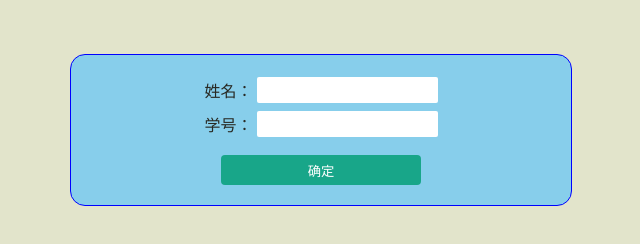
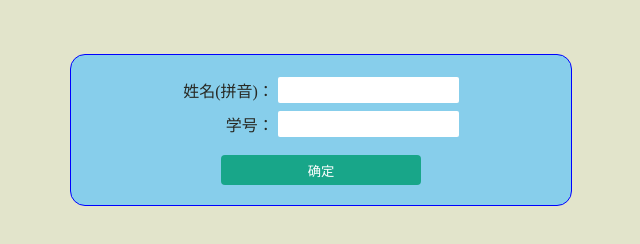
Before and after one commit to Jie-Tree/makeBomb, a plain HTML site: page httpserver/index.html in a window 1280 px wide. Shown: the whole page, without its empty margins (319-959 px from the left). Drawn offline with Linux system fonts and the light colour scheme.

Commit message:
use pinyin

```diff
--- a/httpserver/index.html
+++ b/httpserver/index.html
@@ -66,7 +66,7 @@
 			<table>
 				<tbody>
 					<tr>
-						<td>姓名：</td>
+						<td>姓名(拼音)：</td>
 						<td><input type="text" name="username" /></td>
 					</tr>
 					<tr>
```
